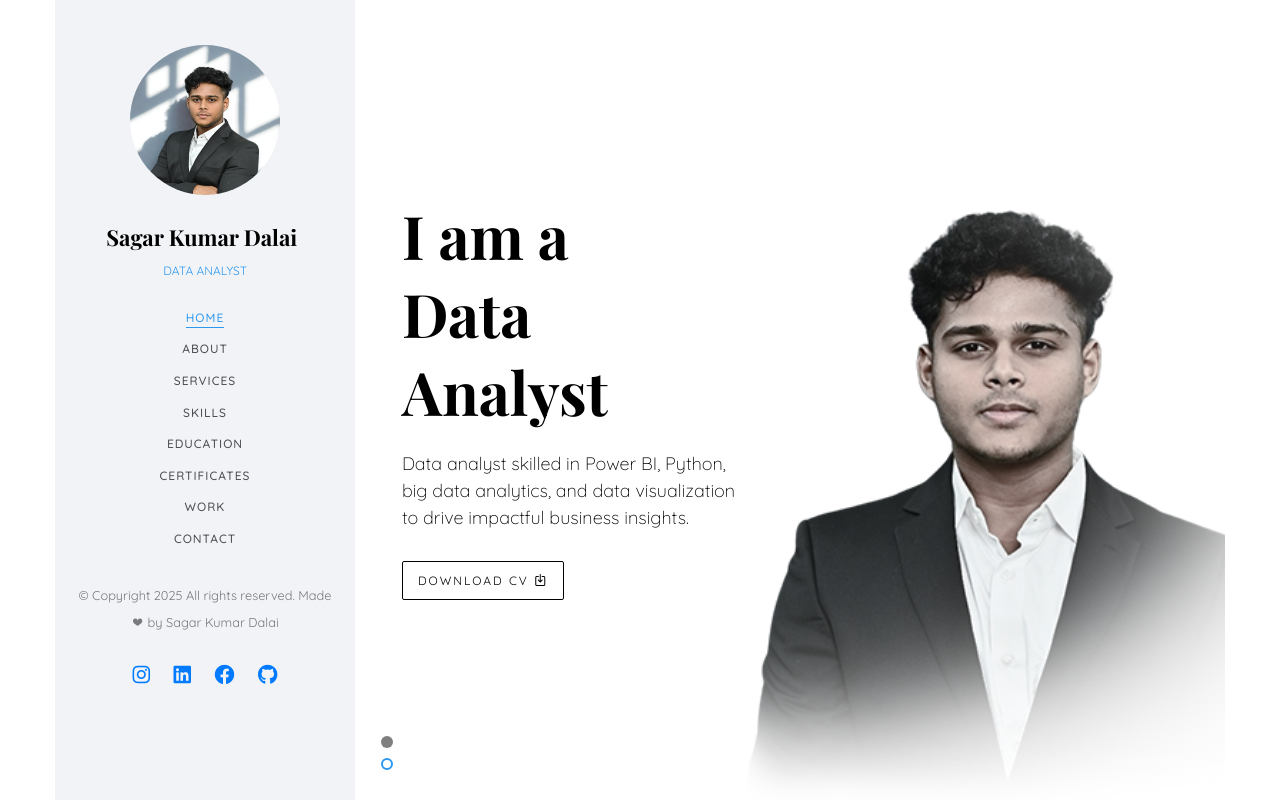
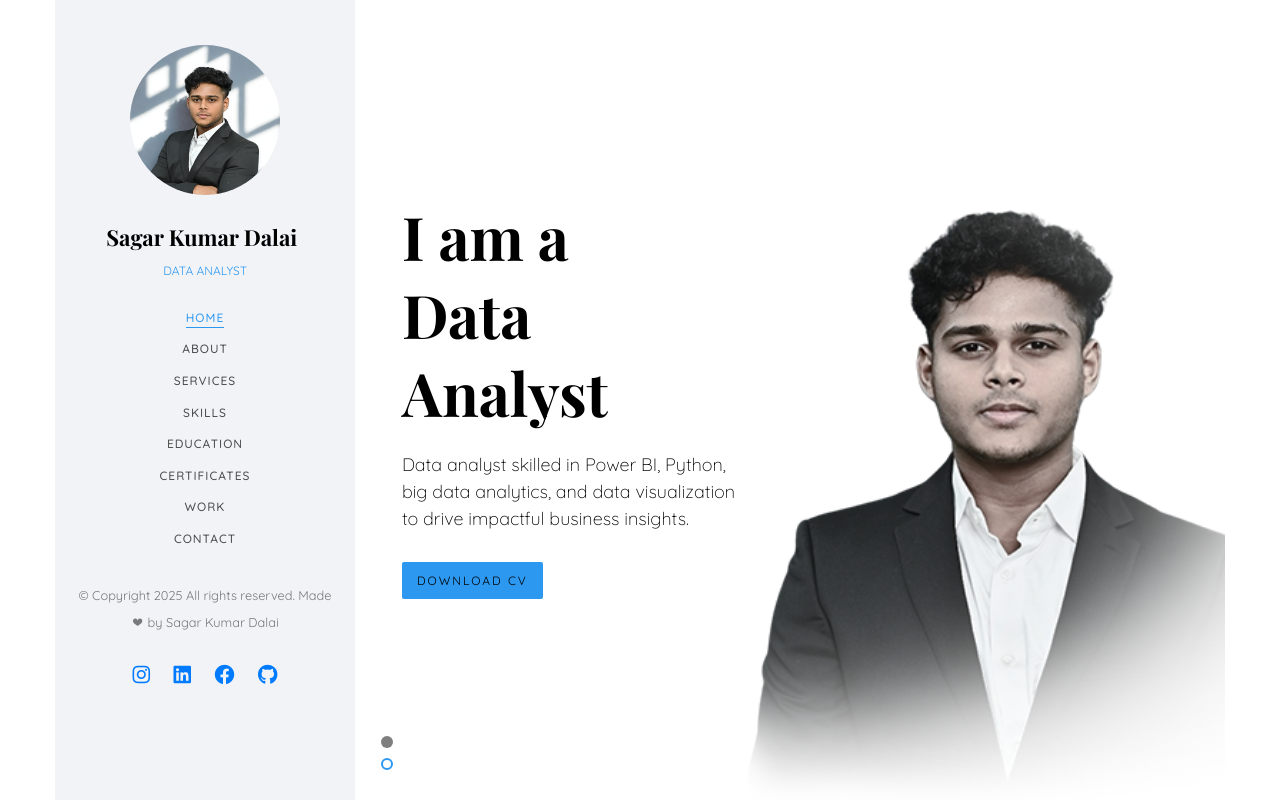
Before and after one commit to SagarKumarDalai/SagarKumarDalai, a plain HTML site: page index.html in a window 1280 px wide. Shown: the top 802 px of the page. Drawn offline with nearby package versions, Linux system fonts and the light colour scheme; files whose address does not match are found by name; a web font is replaced by a local one.

Commit message:
Update index.html

```diff
--- a/index.html
+++ b/index.html
@@ -151,9 +151,8 @@ Copyright <script>document.write(new Date().getFullYear());</script> All rights
 						   					<h1>I am a<br>Data Analyst</h1>
 												<h2>Data analyst skilled in Power BI, Python, big data analytics, and data visualization to drive impactful business insights.</h2>
 												<p>
-													<a href="https://raw.githubusercontent.com/SagarKumarDalai/CV/c6d19ebab512b2608a7b213c9c270e1f3c9853d6/Sagar%20CV.pdf" class="btn btn-primary btn-learn" download>
-														Download CV <i class="icon-download4"></i>
-													</a>
+													<a href="Sagar_CV.pdf" download="Sagar_CV.pdf" class="btn btn-primary">Download CV</a>
+
 												</p>
 											</div>
 					   				</div>
```
